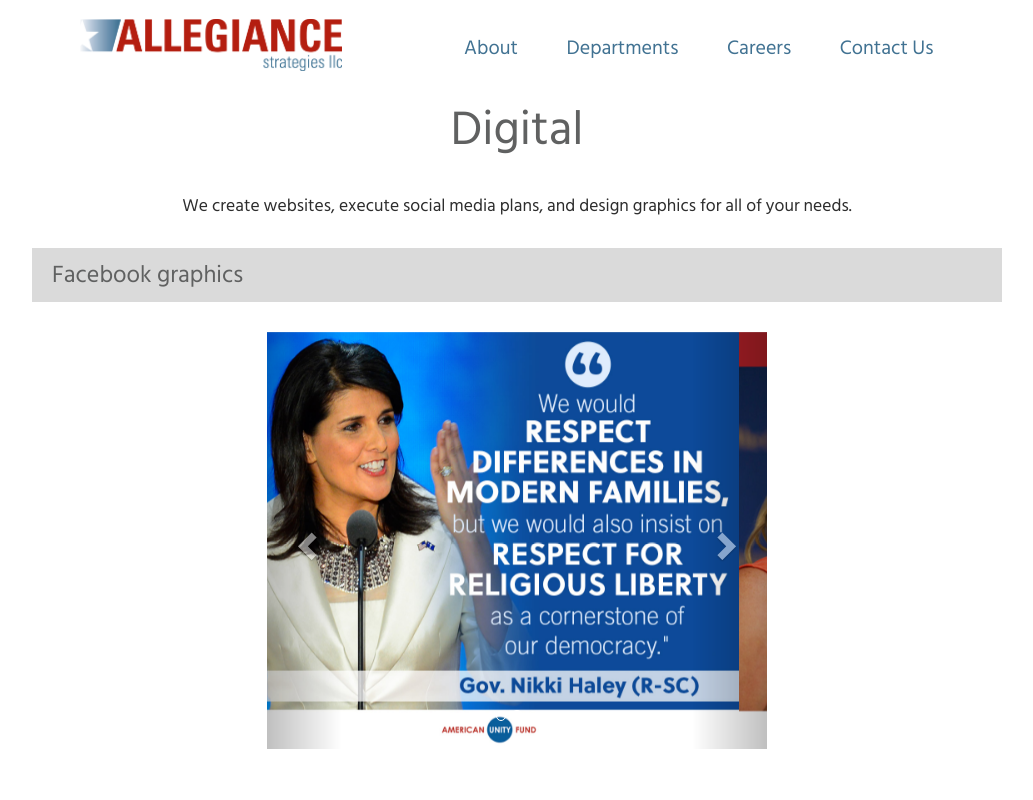
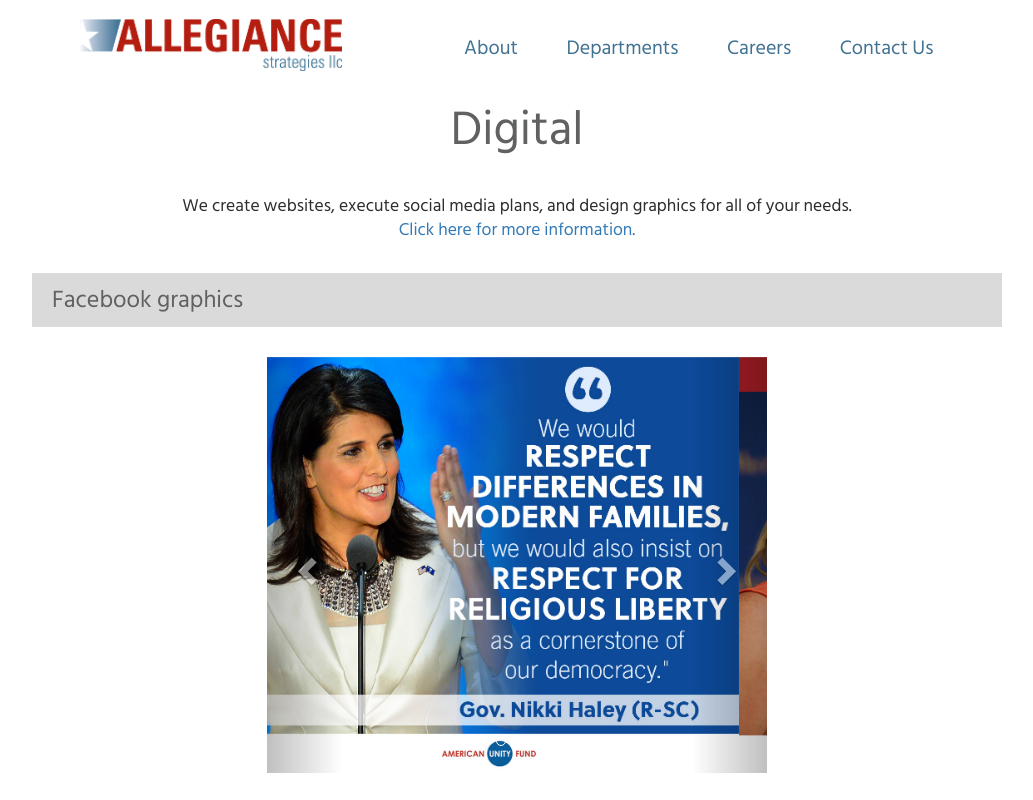
Before and after one commit to taylorhiden/taylorhiden.github.io, a plain HTML site: page digital.html in a window 1280 px wide. Shown: the top 800 px of the page, without its empty margins (123-1156 px from the left). Drawn offline with nearby package versions, Linux system fonts and the light colour scheme.

Commit message:
Adding one pager PDFs

```diff
--- a/digital.html
+++ b/digital.html
@@ -48,7 +48,8 @@
 				</header>
 				<section id="digital">
 					<h1>Digital</h1>
-					<p>We create websites, execute social media plans, and design graphics for all of your needs.</p>
+					<p>We create websites, execute social media plans, and design graphics for all of your needs.<br>
+						<a href="images/allegiance digital one pager.pdf" alt="Allegiance Digital one pager">Click here for more information.</a></p>
 					<h2>Facebook graphics</h2>
 
 
```
Also changed, not shown: events.html (+1 -0 lines), images/headshots/erikascheffer1-222x200 copy.jpg (added), 2 other files.
